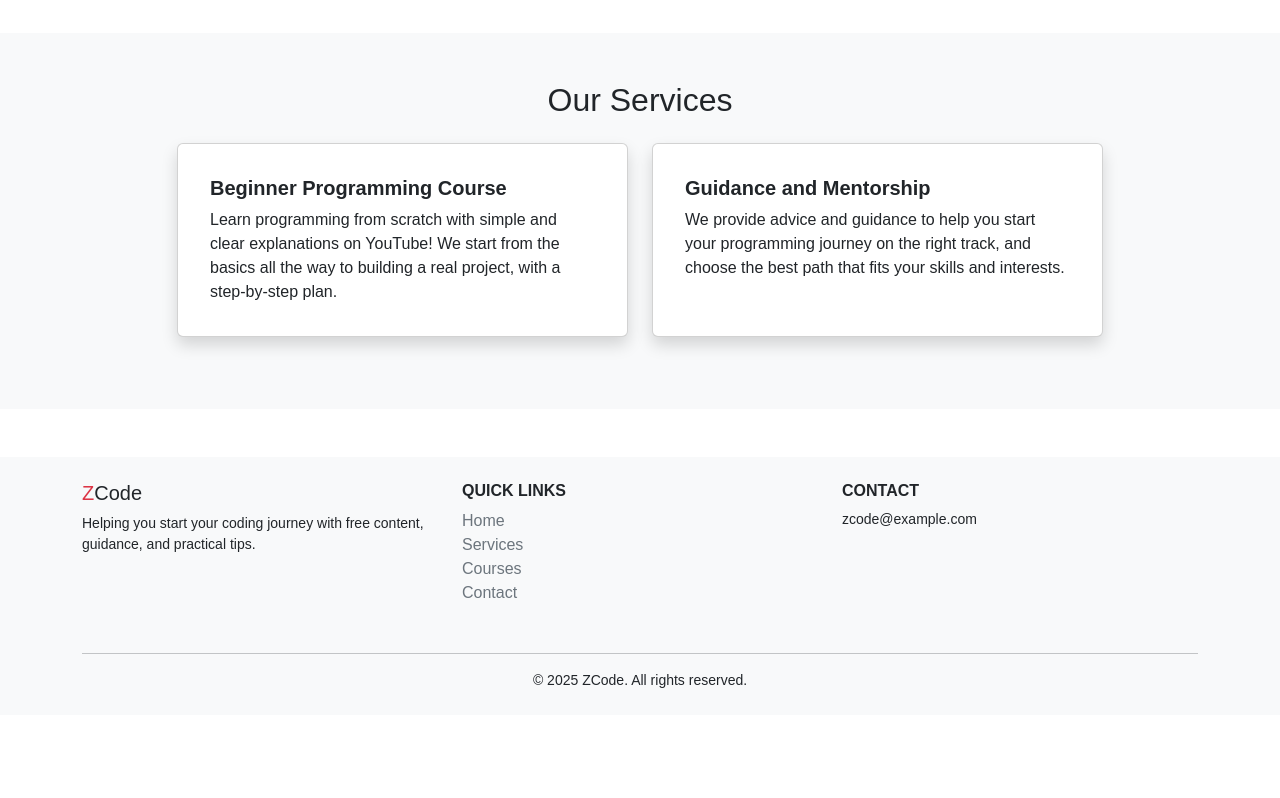
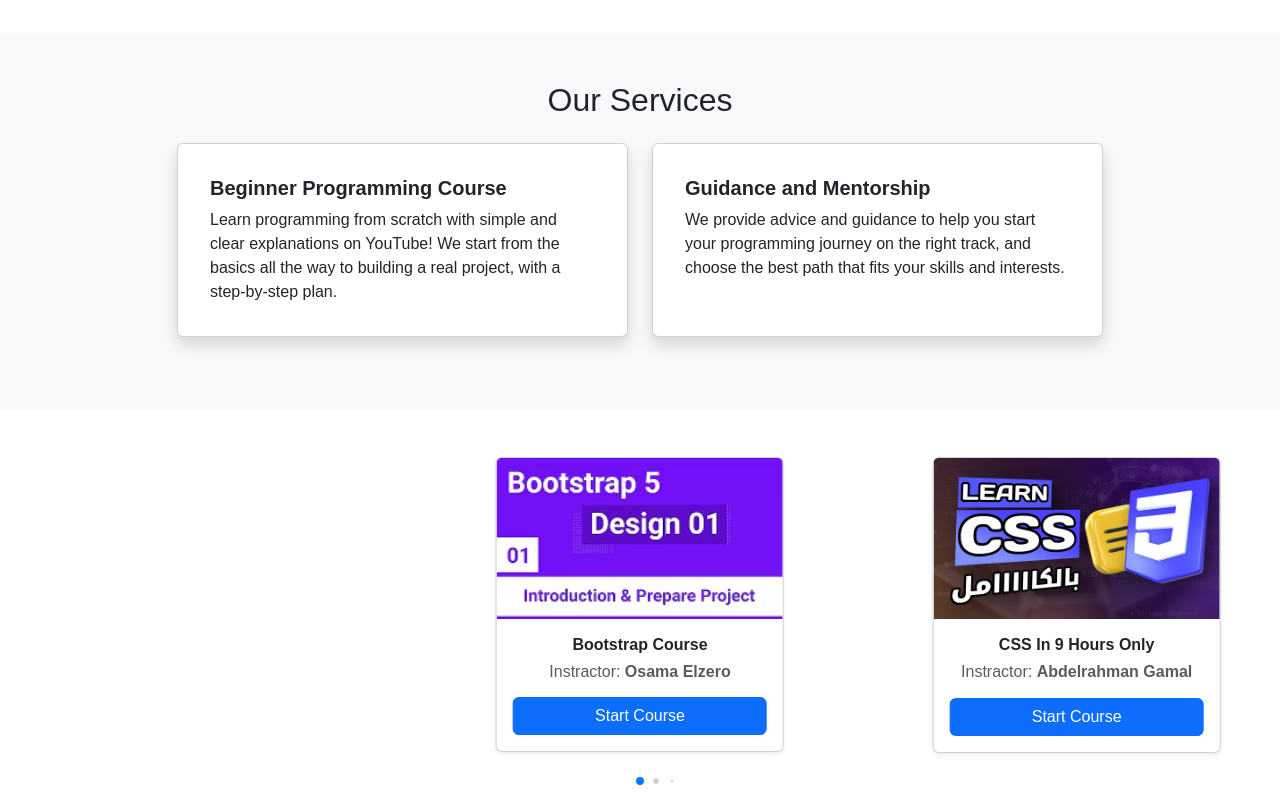
Before and after one commit to Ziad-Emad20/ZCode, a plain HTML site: page index.html in a window 1280 px wide. Shown: the part 767-1565 px from the top of the page. Before the commit the page ends 1482 px from the top, so only its background shows below. Drawn offline with nearby package versions, Linux system fonts and the light colour scheme.

Commit message:
Update Course Section

```diff
--- a/CSS/styles.css
+++ b/CSS/styles.css
@@ -24,3 +24,36 @@ input:focus, textarea:focus {
     outline: 0 !important;
     box-shadow: 0 0 0 0.25rem rgba(220, 53, 69, 0.5) !important;
 }
+
+/* Swiper */
+  .swiper {
+      width: 100%;
+      height: 100%;
+    }
+
+    .swiper-slide {
+      text-align: center;
+      font-size: 18px;
+      background: #fff;
+      display: flex;
+      justify-content: center;
+      align-items: center;
+    }
+
+    .swiper-slide img {
+      display: block;
+      width: 100%;
+      height: 100%;
+      object-fit: cover;
+    }
+
+    .course-card {
+      width: 18rem;
+      transition: transform 0.3s ease;
+    }
+    .course-card:hover {
+      transform: translateY(-5px);
+    }
+    .swiper {
+      padding-bottom: 40px;
+    }
--- /dev/null
+++ b/Courses/courses.json
@@ -0,0 +1,37 @@
+[
+    {
+        "id" : "1",
+        "title" : "Bootstrap Course",
+        "instractor" : "Osama Elzero",
+        "pagePath" : "https://youtu.be/9mdGUKFu5OQ?si=MeJ7x3AEAMVCTbQN",
+        "thumbnail" : "/Image/BootstrapImage/1.avif"
+    },
+    {
+        "id" : "2",
+        "title" : "CSS In 9 Hours Only",
+        "instractor" : "Abdelrahman Gamal",
+        "pagePath" : "https://youtu.be/h1mNPEjva8U?si=86QrVhbhpySV3ok4",
+        "thumbnail" : "/Image/CssImage/1.jpg"
+    },
+    {
+        "id" : "3",
+        "title" : "Git & GitHub in 1 Hours",
+        "instractor" : "Ghareeb Elshaikh",
+        "pagePath" : "https://youtu.be/fDkR0TDR9dI?si=iheK3WAvDzGaTkzM",
+        "thumbnail" : "/Image/Git&GitHubImage/1.jpg"
+    },
+    {
+        "id" : "4",
+        "title" : "HTML Course",
+        "instractor" : "Osama Elzero",
+        "pagePath" : "https://youtu.be/6QAELgirvjs?si=QLmulGvwPq15fCUW",
+        "thumbnail" : "/Image/HtmlImage/1.avif"
+    },
+     {
+        "id" : "5",
+        "title" : "JavaScript Course for Beginners",
+        "instractor" : "Mosh",
+        "pagePath" : "https://youtu.be/W6NZfCO5SIk?si=9NuGPrqplhO3y-p9",
+        "thumbnail" : "/Image/JSImage/1.jpg"
+    }
+]
--- a/JS/main.js
+++ b/JS/main.js
@@ -0,0 +1,66 @@
+ async function fetchCourses() {
+      try {
+        const res = await fetch('/Courses/courses.json'); // عدل المسار حسب مكان الملف
+        const courses = await res.json();
+        console.log(courses);
+        displayCourses(courses);
+        initSwiper(); // بعد ما الكروت تتولد
+      } catch (err) {
+        console.error("Faild: ", err);
+      }
+    }
+
+    function createCourseSlide(course) {
+      return `
+        <div class="swiper-slide d-flex justify-content-center">
+          <div class="card course-card shadow-sm ">
+            <img src="${course.thumbnail}" class="card-img-top " alt="${course.title}">
+            <div class="card-body">
+              <h6 class="card-title fw-bold">${course.title}</h6>
+              <h6 class="card-text text-muted">Instractor: <strong>${course.instractor}</strong></ا>
+              <a href="${course.pagePath}" class="btn btn-primary w-100 mt-3" onclick="event.preventDefault();">Start Course</a>
+            </div>
+          </div>
+        </div>
+      `;
+    }
+
+    function displayCourses(courses) {
+      const wrapper = document.getElementById('courses-wrapper');
+      wrapper.innerHTML = courses.map(createCourseSlide).join('');
+    }
+
+fetchCourses();
+
+
+
+// Swiper
+var swiper = new Swiper(".mySwiper", {
+   slidesPerView: 3,
+  centeredSlides: true,
+  spaceBetween: 30,
+  centerSlides: true,
+  loop: true,
+  fade: true,
+  grabCursor: true,
+  pagination: {
+    el: ".swiper-pagination",
+    clickable: true,
+    dynamicBullets: true,
+
+  },
+  autoplay: {
+    delay: 3000,
+  },
+  breakpoints: {
+    0: {
+      slidesPerView: 1,
+    },
+    768: {
+      slidesPerView: 2,
+    },
+    1200: {
+      slidesPerView: 3,
+    },
+  },
+});
--- a/index.html
+++ b/index.html
@@ -4,6 +4,8 @@
 <head>
   <meta charset="UTF-8">
   <meta name="viewport" content="width=device-width, initial-scale=1.0">
+  <!-- Swiper -->
+  <link rel="stylesheet" href="https://cdn.jsdelivr.net/npm/swiper@11/swiper-bundle.min.css" />
   <!-- BootStrap -->
   <link rel="stylesheet" href="CSS/bootstrap.min.css">
   <!-- Css Link -->
@@ -33,7 +35,8 @@
           <div class="card shadow p-3 w-100">
             <div class="card-body d-flex flex-column">
               <h5 class="card-title fw-bold">Beginner Programming Course</h5>
-               <p class="card-text">Learn programming from scratch with simple and clear explanations on YouTube! We start from the basics all the way to building a real project, with a step-by-step plan.</p>
+              <p class="card-text">Learn programming from scratch with simple and clear explanations on YouTube! We
+                start from the basics all the way to building a real project, with a step-by-step plan.</p>
             </div>
           </div>
         </div>
@@ -41,7 +44,8 @@
           <div class="card shadow p-3 w-100">
             <div class="card-body d-flex flex-column">
               <h5 class="card-title fw-bold">Guidance and Mentorship</h5>
-               <p class="card-text">We provide advice and guidance to help you start your programming journey on the right track, and choose the best path that fits your skills and interests.</p>
+              <p class="card-text">We provide advice and guidance to help you start your programming journey on the
+                right track, and choose the best path that fits your skills and interests.</p>
             </div>
           </div>
         </div>
@@ -49,10 +53,18 @@
     </div>
   </section>
   <!-- Course -->
-      <section id="courses">
+  <section id="courses" class="pt-5">
+    <div class="swiper mySwiper">
+      <div class="swiper-wrapper" id="courses-wrapper">
+
+      </div>
+      <div class="swiper-pagination"></div>
+    </div>
   </section>
   <!-- Footer -->
   <footer id="footer"></footer>
+  <!-- Swiper -->
+  <script src="https://cdn.jsdelivr.net/npm/swiper@11/swiper-bundle.min.js"></script>
   <!-- BootStrap -->
   <script src="JS/bootstrap.bundle.min.js"></script>
   <!-- Js Link -->
```
Lines whose indentation alone changed are shown as unchanged.
